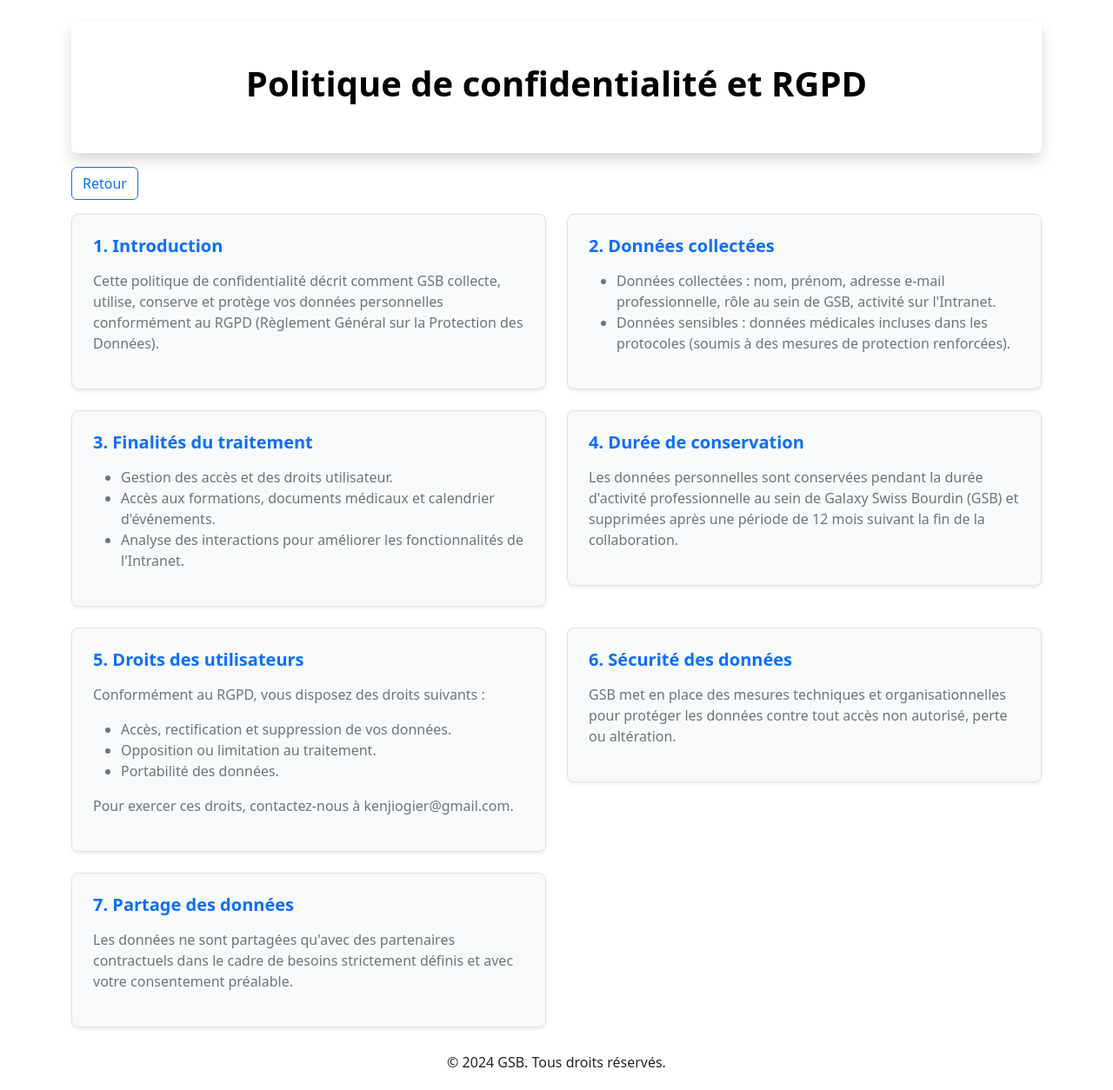
After one commit to Kenji-Or/GSB-web, a PHP site: page /app/Views/pages/PolitiqueConfidentialite.php in a window 1280 px wide. The commit adds this page. Shown: the whole page at 87% size. Run offline with PHP 8.4, Linux system fonts and the light colour scheme; some libraries are stand-ins or nearby versions.

Commit message:
ajout des mentions legales, politiques de confidentialite et conditions d'utilisation

```diff
--- /dev/null
+++ b/app/Views/pages/PolitiqueConfidentialite.php
@@ -0,0 +1,105 @@
+<!DOCTYPE html>
+<html lang="fr">
+<head>
+    <meta charset="UTF-8">
+    <meta name="viewport" content="width=device-width, initial-scale=1.0">
+    <title>GSB</title>
+    <link href="https://cdn.jsdelivr.net/npm/bootstrap@5.3.3/dist/css/bootstrap.min.css" rel="stylesheet" integrity="sha384-QWTKZyjpPEjISv5WaRU9OFeRpok6YctnYmDr5pNlyT2bRjXh0JMhjY6hW+ALEwIH" crossorigin="anonymous">
+</head>
+<body>
+<div class="container my-4 flex-grow-1">
+    <!-- En-tête de la page -->
+    <header class="mb-3">
+        <div class="text-center py-5 text-black rounded shadow">
+            <h1 class="fw-bold">Politique de confidentialité et RGPD</h1>
+        </div>
+    </header>
+    <!-- Bouton retour -->
+    <button onclick="history.back()" class="btn btn-outline-primary  mb-3">
+        <i class="bi bi-arrow-left"></i> Retour
+    </button>
+    <main>
+        <div class="row g-4">
+            <!-- Condition 1 -->
+            <div class="col-lg-6">
+                <div class="p-4 bg-light border rounded-3 shadow-sm">
+                    <h5 class="fw-bold text-primary mb-3">1. Introduction</h5>
+                    <p class="text-secondary">
+                        Cette politique de confidentialité décrit comment GSB collecte, utilise, conserve et protège vos données personnelles conformément au RGPD (Règlement Général sur la Protection des Données).
+                    </p>
+                </div>
+            </div>
+
+            <!-- Condition 2 -->
+            <div class="col-lg-6">
+                <div class="p-4 bg-light border rounded-3 shadow-sm">
+                    <h5 class="fw-bold text-primary mb-3">2. Données collectées</h5>
+                    <ul class="text-secondary">
+                        <li>Données collectées : nom, prénom, adresse e-mail professionnelle, rôle au sein de GSB, activité sur l'Intranet.</li>
+                        <li>Données sensibles : données médicales incluses dans les protocoles (soumis à des mesures de protection renforcées).</li>
+                    </ul>
+                </div>
+            </div>
+
+            <!-- Condition 3 -->
+            <div class="col-lg-6">
+                <div class="p-4 bg-light border rounded-3 shadow-sm">
+                    <h5 class="fw-bold text-primary mb-3">3. Finalités du traitement</h5>
+                    <ul class="text-secondary">
+                        <li>Gestion des accès et des droits utilisateur.</li>
+                        <li>Accès aux formations, documents médicaux et calendrier d'événements.</li>
+                        <li>Analyse des interactions pour améliorer les fonctionnalités de l'Intranet.</li>
+                    </ul>
+                </div>
+            </div>
+
+            <!-- Condition 4 -->
+            <div class="col-lg-6">
+                <div class="p-4 bg-light border rounded-3 shadow-sm">
+                    <h5 class="fw-bold text-primary mb-3">4. Durée de conservation</h5>
+                    <p class="text-secondary">
+                        Les données personnelles sont conservées pendant la durée d'activité professionnelle au sein de Galaxy Swiss Bourdin (GSB) et supprimées après une période de 12 mois suivant la fin de la collaboration.
+                    </p>
+                </div>
+            </div>
+
+            <!-- Condition 5 -->
+            <div class="col-lg-6">
+                <div class="p-4 bg-light border rounded-3 shadow-sm">
+                    <h5 class="fw-bold text-primary mb-3">5. Droits des utilisateurs</h5>
+                    <p class="text-secondary">
+                        Conformément au RGPD, vous disposez des droits suivants :
+                    </p>
+                    <ul class="text-secondary">
+                        <li>Accès, rectification et suppression de vos données.</li>
+                        <li>Opposition ou limitation au traitement.</li>
+                        <li>Portabilité des données.</li>
+                    </ul>
+                    <p class="text-secondary">Pour exercer ces droits, contactez-nous à kenjiogier@gmail.com.</p>
+                </div>
+            </div>
+
+            <!-- Condition 6 -->
+            <div class="col-lg-6">
+                <div class="p-4 bg-light border rounded-3 shadow-sm">
+                    <h5 class="fw-bold text-primary mb-3">6. Sécurité des données</h5>
+                    <p class="text-secondary">
+                        GSB met en place des mesures techniques et organisationnelles pour protéger les données contre tout accès non autorisé, perte ou altération.
+                    </p>
+                </div>
+            </div>
+
+            <!-- Condition 7 -->
+            <div class="col-lg-6">
+                <div class="p-4 bg-light border rounded-3 shadow-sm">
+                    <h5 class="fw-bold text-primary mb-3">7. Partage des données</h5>
+                    <p class="text-secondary">
+                        Les données ne sont partagées qu'avec des partenaires contractuels dans le cadre de besoins strictement définis et avec votre consentement préalable.
+                    </p>
+                </div>
+            </div>
+        </div>
+    </main>
+</div>
+<?php
+include (BASE_PATH . '/App/Views/layouts/footer.php');
--- a/app/Views/pages/profile.php
+++ b/app/Views/pages/profile.php
@@ -58,6 +58,7 @@
 
                 </div>
             </div>
+            <a class="mt-5" href="index.php?action=mentionLegales">Mentions Légales</a>
         </div>
         <?php
     } else {
```
Also changed, not shown: app/Views/pages/ConditionsUtilisation.php (added, +90 -0 lines), app/Views/pages/DiscussionForum.php (+7 -2 lines), app/Views/pages/MentionsLegales.php (added, +100 -0 lines), routes/web.php (+13 -1 lines), 3 other files.
